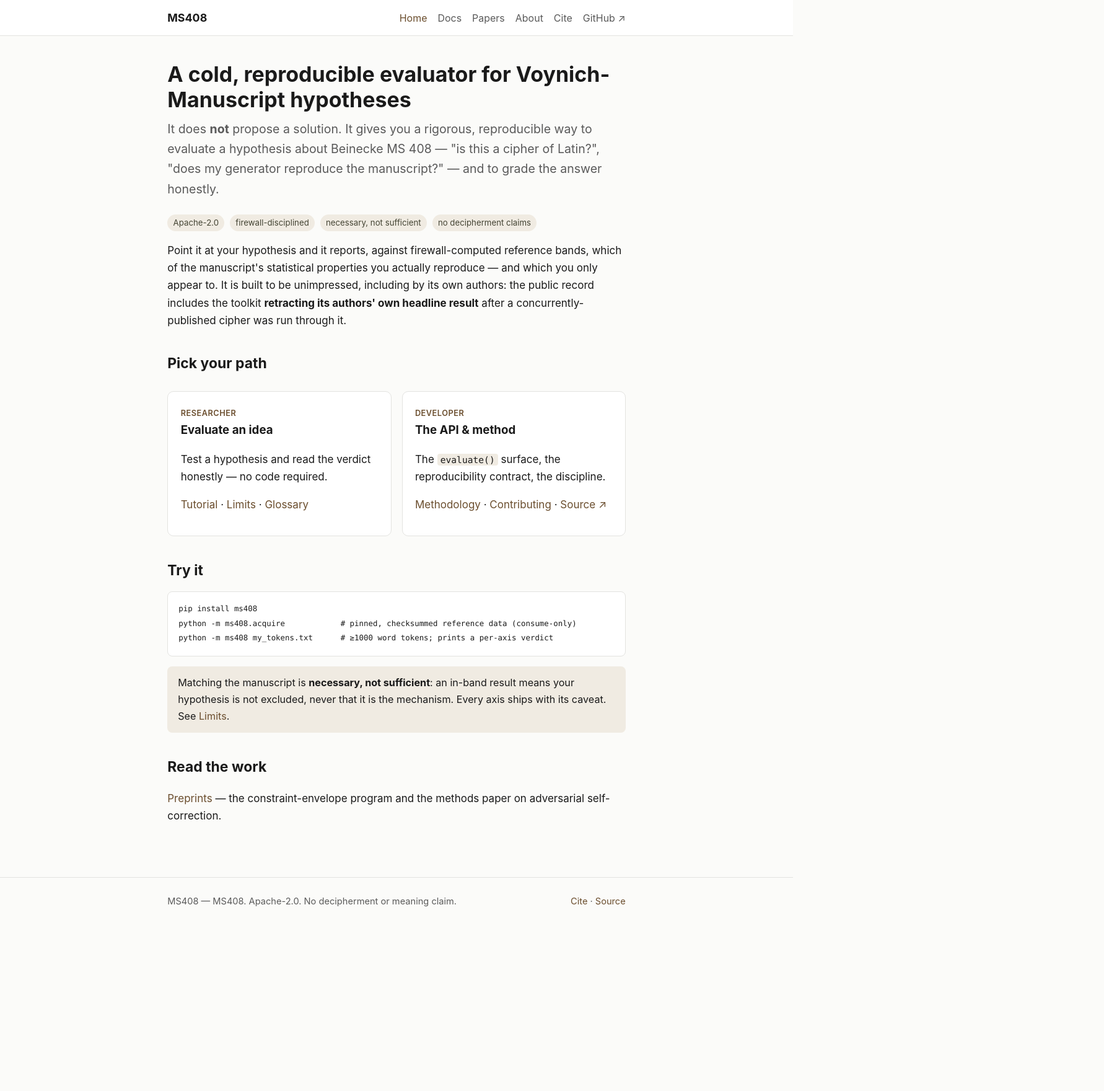
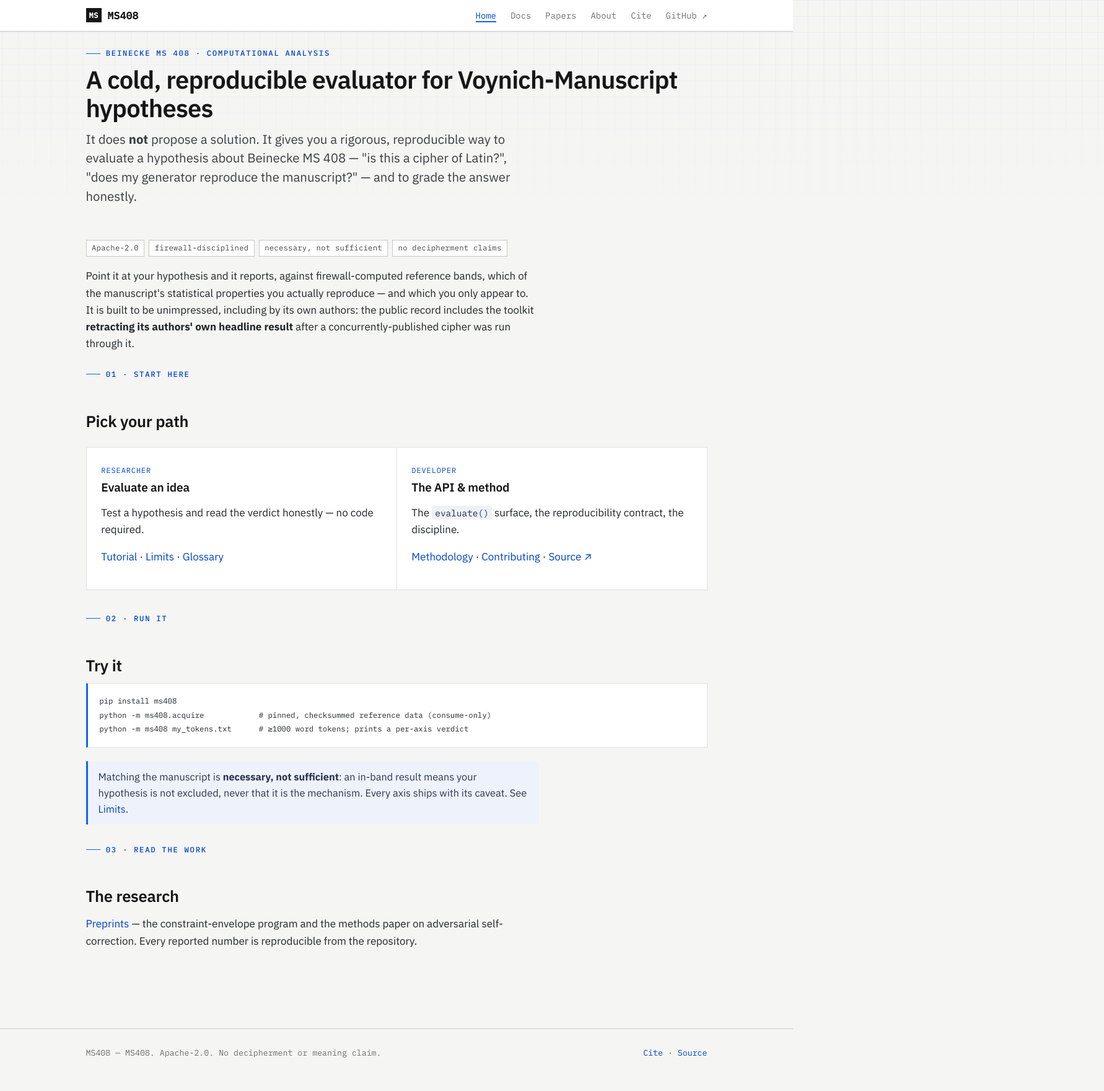
Before and after one commit to DireLabs/ms408, an Astro site in the folder site/: page /ms408/ in a window 1280 px wide. Shown: the whole page at 62% size, 1782 px wide, since content can reach past the window. Before the commit the page ends 1517 px from the top, so only its background shows below. Built offline with nearby package versions, Linux system fonts and the light colour scheme; Astro itself is replaced by a stand-in of ours; no server answers.

Commit message:
Site design lift (IBM Plex/architectural) + paper-PDF pipeline + SEO strategy
Design lift (1.1): self-hosted IBM Plex Sans/Mono/Serif via @fontsource; a
Carbon-derived technical register — mono uppercase eyebrows with rule ticks, hairline
rules, sharp (0-radius) cards on a hairline grid, IBM interactive-blue accent, a faint
blueprint grid behind the hero, and IBM Plex Serif for long-form doc prose (research-
paper reading feel). Landing gets numbered section eyebrows. ~80% professional, 20%
blueprint, per the brief. Builds clean (10 pages, fonts bundled).

Papers PDF (1.6): site/scripts/build-papers.sh compiles paper/v7 + paper/methods/v3
into site/public/papers/<id>.pdf (gitignored build artifacts); the papers page links
them; pages.yml installs texlive + latexmk and builds the PDFs before the Astro build,
so PDFs ship with the deploy (no committed binaries). Verified end-to-end locally.

SEO (1.5): docs/SEO_STRATEGY.md from the research pass — own the methodology long tail
(not head terms), AEO-first content, technical baseline (sitemap/canonical/OG/JSON-LD:
ScholarlyArticle/SoftwareSourceCode/Organization), CITATION.cff→Zenodo DOI as top
backlink, privacy analytics + Search Console, prioritized roadmap. Surfaces a new
decision D-site-5 (custom domain as an SEO prerequisite).

Co-Authored-By: Claude Opus 4.8 <noreply@anthropic.com>
Claude-Session: https://claude.ai/code/session_013Vdu78sJedjzxx7MHC3ez2

```diff
--- a/site/package.json
+++ b/site/package.json
@@ -12,6 +12,9 @@
     "check": "astro check"
   },
   "dependencies": {
+    "@fontsource/ibm-plex-mono": "^5.1.0",
+    "@fontsource/ibm-plex-sans": "^5.1.0",
+    "@fontsource/ibm-plex-serif": "^5.1.0",
     "astro": "^5.2.0"
   }
 }
--- a/site/src/data/papers.json
+++ b/site/src/data/papers.json
@@ -7,6 +7,7 @@
     "date": "2026-07-25",
     "status": "preprint",
     "sourceDir": "paper/v7",
+    "pdf": "constraint-envelope.pdf",
     "doi": null,
     "abstract": "A computational program on Beinecke MS 408 whose goal is not decipherment but defensibly shrinking the constraint envelope around what the book is, with every claim carrying an A–D evidence grade. It couples three disciplines — a synthetic ground-truth harness, a firewall (all numbers from deterministic versioned code), and a standing clean-context adversarial refutation pass. It confirms the low-entropy anomaly, a two-system (Currier A/B) structure, strong positional grammar, and dense paradigmatic morphology; finds no lexical label→feature naming and that no statistic localizes meaning; robustly excludes word-order-preserving ciphers while leaving the verbose+homophonic class inconclusive; and reports that, across iterations, the refutation pass repeatedly overturned the program's own conclusions. No translation or real-taxon claim is made.",
     "note": "Supersedes v6b (folds the block-scale ΔI result E33 and the open-source release)."
@@ -19,6 +20,7 @@
     "date": "2026-07-17",
     "status": "preprint",
     "sourceDir": "paper/methods/v3",
+    "pdf": "adversarial-self-correction.pdf",
     "doi": null,
     "abstract": "Computational study of ground-truth-free corpora is unusually prone to plausible-but-wrong conclusions. We describe an operating architecture that couples a synthetic ground-truth harness, a firewall (every reported number produced by deterministic, versioned code — nothing estimated or recalled), and a standing clean-context adversarial refutation pass whose briefs are archived. Over an eleven-iteration program on the Voynich Manuscript, we report a firewall-verified record in which over a dozen first-pass conclusions — several asserted by the program's own analysis code, two of them negatives — were narrowed, withdrawn, or retracted. We offer the architecture, with an adoption checklist, as a disciplined default worth adopting and testing, not a demonstrated cure.",
     "note": "This paper was itself subjected to the same refutation pass."
--- a/site/src/pages/docs/[...slug].astro
+++ b/site/src/pages/docs/[...slug].astro
@@ -11,10 +11,11 @@ const { doc } = Astro.props;
 const { Content } = await render(doc);
 ---
 <Base title={doc.data.title} description={doc.data.description} active="docs">
-  <p style="font-size:0.9rem"><a href={href('docs')}>← Docs</a></p>
+  <p class="eyebrow">Docs / {doc.data.audience === 'both' ? 'Everyone' : doc.data.audience}</p>
+  <p style="font-size:0.82rem;font-family:var(--font-mono)"><a href={href('docs')}>← All docs</a></p>
   <h1>{doc.data.title}</h1>
   {doc.data.description && <p class="lede">{doc.data.description}</p>}
-  <article>
+  <article class="prose">
     <Content />
   </article>
   <hr />
--- a/site/src/pages/index.astro
+++ b/site/src/pages/index.astro
@@ -3,12 +3,15 @@ import Base from '../layouts/Base.astro';
 import { href, REPO_URL, SITE_TAGLINE } from '../config';
 ---
 <Base title={null} description={SITE_TAGLINE} active="home">
+  <section class="hero">
+    <p class="eyebrow">Beinecke MS 408 · computational analysis</p>
     <h1>A cold, reproducible evaluator for Voynich-Manuscript hypotheses</h1>
     <p class="lede">
       It does <strong>not</strong> propose a solution. It gives you a rigorous, reproducible way
       to evaluate a hypothesis about Beinecke MS&nbsp;408 — "is this a cipher of Latin?", "does my
       generator reproduce the manuscript?" — and to grade the answer honestly.
     </p>
+  </section>
   <div class="badges">
     <span class="pill">Apache-2.0</span>
     <span class="pill">firewall-disciplined</span>
@@ -24,6 +27,7 @@ import { href, REPO_URL, SITE_TAGLINE } from '../config';
     concurrently-published cipher was run through it.
   </p>
 
+  <p class="eyebrow">01 · Start here</p>
   <h2>Pick your path</h2>
   <div class="cards">
     <div class="card">
@@ -42,6 +46,7 @@ import { href, REPO_URL, SITE_TAGLINE } from '../config';
     </div>
   </div>
 
+  <p class="eyebrow">02 · Run it</p>
   <h2>Try it</h2>
   <pre><code>pip install ms408
 python -m ms408.acquire            # pinned, checksummed reference data (consume-only)
@@ -52,7 +57,9 @@ python -m ms408 my_tokens.txt      # ≥1000 word tokens; prints a per-axis verd
     its caveat. See <a href={href('docs/limits')}>Limits</a>.
   </p>
 
-  <h2>Read the work</h2>
+  <p class="eyebrow">03 · Read the work</p>
+  <h2>The research</h2>
   <p><a href={href('papers')}>Preprints</a> — the constraint-envelope program and the methods
-    paper on adversarial self-correction.</p>
+    paper on adversarial self-correction. Every reported number is reproducible from the
+    repository.</p>
 </Base>
--- a/site/src/pages/papers/index.astro
+++ b/site/src/pages/papers/index.astro
@@ -1,6 +1,6 @@
 ---
 import Base from '../../layouts/Base.astro';
-import { REPO_URL } from '../../config';
+import { REPO_URL, href } from '../../config';
 import papers from '../../data/papers.json';
 ---
 <Base title="Papers" description="Preprints from the MS408 program." active="papers">
@@ -19,6 +19,7 @@ import papers from '../../data/papers.json';
       <p>{p.abstract}</p>
       {p.note && <p class="note">{p.note}</p>}
       <p style="font-size:0.9rem">
+        {p.pdf && <><a href={href(`papers/${p.pdf}`)}>PDF ↓</a> · </>}
         <a href={`${REPO_URL}/tree/main/${p.sourceDir}`}>LaTeX source ↗</a>
         {p.doi && <> · <a href={`https://doi.org/${p.doi}`}>doi:{p.doi}</a></>}
       </p>
--- a/site/src/styles/global.css
+++ b/site/src/styles/global.css
@@ -1,65 +1,127 @@
+/* MS408 design system — IBM Plex + a technical/architectural register.
+   Structural UI in Plex Sans/Mono; long-form reading in Plex Serif; mono eyebrows,
+   hairline rules, blueprint grid. Restrained: ~80% research-paper, ~20% blueprint. */
+
 :root {
-  --ink: #1a1a1a;
-  --muted: #5a5a5a;
-  --line: #e3e3e0;
-  --bg: #fbfbf9;
-  --accent: #6b4e2e;      /* manuscript-ink brown */
-  --accent-soft: #f0ebe2;
-  --max: 46rem;
-  --font: -apple-system, BlinkMacSystemFont, "Segoe UI", Roboto, Helvetica, Arial, sans-serif;
-  --mono: ui-monospace, SFMono-Regular, "SF Mono", Menlo, Consolas, monospace;
+  --font-sans: "IBM Plex Sans", system-ui, -apple-system, "Segoe UI", Roboto, sans-serif;
+  --font-mono: "IBM Plex Mono", ui-monospace, SFMono-Regular, Menlo, monospace;
+  --font-serif: "IBM Plex Serif", Georgia, "Times New Roman", serif;
+
+  /* Carbon-derived neutrals */
+  --ink: #161616;         /* gray-100 */
+  --text: #21272a;
+  --muted: #6f6f6f;       /* gray-60 */
+  --faint: #a8a8a8;       /* gray-40 */
+  --line: #e0e0e0;        /* gray-20 hairline */
+  --line-2: #c6c6c6;      /* gray-30 */
+  --bg: #f5f5f3;          /* warm gray-10 (paper) */
+  --panel: #ffffff;
+  --accent: #0f62fe;      /* IBM interactive blue */
+  --accent-ink: #0043ce;
+  --grid: rgba(15, 98, 254, 0.055);
+
+  --max: 62rem;
+  --measure: 43rem;
 }
+
 * { box-sizing: border-box; }
-html { font-size: 17px; }
+html { font-size: 17px; -webkit-text-size-adjust: 100%; scroll-behavior: smooth; }
 body {
-  margin: 0; color: var(--ink); background: var(--bg);
-  font-family: var(--font); line-height: 1.65;
+  margin: 0; background: var(--bg); color: var(--text);
+  font-family: var(--font-sans); line-height: 1.6; font-feature-settings: "kern", "liga";
   -webkit-font-smoothing: antialiased;
 }
-a { color: var(--accent); text-decoration: none; }
+.wrap { max-width: var(--max); margin: 0 auto; padding: 0 1.5rem; }
+::selection { background: rgba(15, 98, 254, 0.16); }
+
+a { color: var(--accent-ink); text-decoration: none; text-underline-offset: 2px; }
 a:hover { text-decoration: underline; }
-.wrap { max-width: var(--max); margin: 0 auto; padding: 0 1.25rem; }
 
-header.site {
-  border-bottom: 1px solid var(--line); background: #fff;
-  position: sticky; top: 0; z-index: 10;
+/* ---- Eyebrows / labels (the technical signature) ---- */
+.eyebrow {
+  font-family: var(--font-mono); font-size: 0.72rem; font-weight: 500;
+  text-transform: uppercase; letter-spacing: 0.14em; color: var(--accent-ink);
+  display: inline-flex; align-items: center; gap: 0.5rem; margin: 0 0 0.6rem;
 }
-header.site .wrap { display: flex; align-items: baseline; gap: 1.25rem; padding: 0.8rem 1.25rem; }
-header.site .brand { font-weight: 700; color: var(--ink); font-size: 1.05rem; }
-header.site nav { display: flex; gap: 1rem; flex-wrap: wrap; margin-left: auto; font-size: 0.94rem; }
+.eyebrow::before { content: ""; width: 1.4rem; height: 1px; background: var(--accent); }
+
+/* ---- Type ---- */
+h1, h2, h3, h4 { font-family: var(--font-sans); color: var(--ink); font-weight: 600;
+  line-height: 1.15; letter-spacing: -0.01em; }
+h1 { font-size: 2.35rem; margin: 0 0 0.7rem; letter-spacing: -0.02em; }
+h2 { font-size: 1.5rem; margin: 2.4rem 0 0.7rem; }
+h3 { font-size: 1.12rem; margin: 1.7rem 0 0.4rem; }
+.lede { font-size: 1.2rem; line-height: 1.5; color: #3a3f42; margin: 0 0 1.6rem; max-width: var(--measure); }
+p { max-width: var(--measure); }
+
+hr { border: 0; border-top: 1px solid var(--line); margin: 2.5rem 0; }
+
+/* ---- Header: technical top bar ---- */
+header.site { background: var(--panel); border-bottom: 1px solid var(--line-2); position: sticky; top: 0; z-index: 20; }
+header.site .wrap { display: flex; align-items: center; gap: 1.5rem; padding: 0.7rem 1.5rem; }
+header.site .brand { font-family: var(--font-mono); font-weight: 600; font-size: 0.95rem;
+  letter-spacing: 0.02em; color: var(--ink); display: inline-flex; align-items: center; gap: 0.55rem; }
+header.site .brand::before { content: "MS"; background: var(--ink); color: #fff; font-size: 0.7rem;
+  padding: 0.12rem 0.3rem; letter-spacing: 0.05em; }
+header.site nav { display: flex; gap: 1.35rem; margin-left: auto; flex-wrap: wrap;
+  font-family: var(--font-mono); font-size: 0.82rem; }
 header.site nav a { color: var(--muted); }
-header.site nav a:hover, header.site nav a[aria-current="page"] { color: var(--accent); }
+header.site nav a:hover, header.site nav a[aria-current="page"] { color: var(--accent-ink); text-decoration: none; }
+header.site nav a[aria-current="page"] { box-shadow: inset 0 -2px 0 var(--accent); }
 
-main { padding: 2.5rem 0 4rem; }
-h1 { font-size: 2rem; line-height: 1.2; margin: 0 0 0.6rem; }
-h2 { font-size: 1.35rem; margin: 2.2rem 0 0.6rem; }
-h3 { font-size: 1.1rem; margin: 1.6rem 0 0.4rem; }
-.lede { font-size: 1.15rem; color: var(--muted); margin: 0 0 1.5rem; }
-hr { border: none; border-top: 1px solid var(--line); margin: 2.5rem 0; }
+main { padding: 3rem 0 4.5rem; }
 
-code { font-family: var(--mono); font-size: 0.86em; background: var(--accent-soft);
-  padding: 0.1em 0.35em; border-radius: 4px; }
-pre { background: #fff; border: 1px solid var(--line); border-radius: 8px;
-  padding: 0.9rem 1rem; overflow-x: auto; font-size: 0.85rem; }
-pre code { background: none; padding: 0; }
-blockquote { margin: 1.2rem 0; padding: 0.4rem 1rem; border-left: 3px solid var(--accent);
-  background: var(--accent-soft); color: #443; border-radius: 0 6px 6px 0; }
-table { border-collapse: collapse; width: 100%; font-size: 0.92rem; margin: 1rem 0; }
-th, td { border: 1px solid var(--line); padding: 0.4rem 0.6rem; text-align: left; }
-th { background: var(--accent-soft); }
+/* ---- Blueprint hero ---- */
+.hero { position: relative; padding: 1rem 0 0.5rem; margin: -3rem 0 0; }
+.hero::before {
+  content: ""; position: absolute; inset: -3rem -50vw 0; z-index: -1;
+  background-image: linear-gradient(var(--grid) 1px, transparent 1px),
+                    linear-gradient(90deg, var(--grid) 1px, transparent 1px);
+  background-size: 26px 26px; background-position: center top;
+  -webkit-mask-image: linear-gradient(#000, transparent 92%);
+  mask-image: linear-gradient(#000, transparent 92%);
+}
 
-.cards { display: grid; gap: 1rem; grid-template-columns: 1fr 1fr; margin: 1.5rem 0; }
-@media (max-width: 34rem) { .cards { grid-template-columns: 1fr; } }
-.card { border: 1px solid var(--line); border-radius: 10px; padding: 1.1rem 1.2rem; background: #fff; }
-.card h3 { margin-top: 0; }
-.card .tag { font-size: 0.75rem; text-transform: uppercase; letter-spacing: 0.04em;
-  color: var(--accent); font-weight: 600; }
+/* ---- Prose (long-form docs) — research-paper serif ---- */
+.prose { font-family: var(--font-serif); font-size: 1.06rem; line-height: 1.72; color: #23282b; }
+.prose p, .prose li { max-width: var(--measure); }
+.prose h2, .prose h3, .prose h4 { font-family: var(--font-sans); }
+.prose code, .prose kbd { font-family: var(--font-mono); }
+.prose a { text-decoration: underline; text-decoration-color: var(--line-2); }
+.prose a:hover { text-decoration-color: var(--accent); }
 
-.badges { display: flex; gap: 0.5rem; flex-wrap: wrap; margin: 1rem 0; }
-.pill { font-size: 0.78rem; background: var(--accent-soft); color: #443;
-  padding: 0.15rem 0.55rem; border-radius: 999px; }
-.note { background: var(--accent-soft); border-radius: 8px; padding: 0.8rem 1rem; font-size: 0.95rem; }
+/* ---- Code ---- */
+code { font-family: var(--font-mono); font-size: 0.85em; background: #eef1f6; color: #1a2b4a;
+  padding: 0.12em 0.36em; border-radius: 2px; }
+pre { background: var(--panel); border: 1px solid var(--line); border-left: 3px solid var(--accent);
+  padding: 1rem 1.1rem; overflow-x: auto; font-size: 0.85rem; line-height: 1.55; border-radius: 0; }
+pre code { background: none; padding: 0; color: inherit; }
 
-footer.site { border-top: 1px solid var(--line); color: var(--muted); font-size: 0.86rem;
-  padding: 1.5rem 0 3rem; }
+blockquote, .note { border-left: 3px solid var(--accent); background: #eef2fb;
+  padding: 0.7rem 1rem; margin: 1.3rem 0; border-radius: 0; color: #2b3550; }
+.note { font-size: 0.96rem; }
+
+table { border-collapse: collapse; width: 100%; font-size: 0.9rem; margin: 1.2rem 0; }
+th, td { border: 1px solid var(--line); padding: 0.45rem 0.65rem; text-align: left; vertical-align: top; }
+th { background: #eef1f6; font-family: var(--font-mono); font-weight: 500; font-size: 0.82rem;
+  text-transform: uppercase; letter-spacing: 0.03em; }
+
+/* ---- Cards (sharp, architectural) ---- */
+.cards { display: grid; gap: 1px; grid-template-columns: 1fr 1fr; margin: 1.6rem 0;
+  background: var(--line); border: 1px solid var(--line); }
+@media (max-width: 36rem) { .cards { grid-template-columns: 1fr; } }
+.card { background: var(--panel); padding: 1.3rem 1.4rem; }
+.card h3 { margin-top: 0.2rem; }
+.card .tag { font-family: var(--font-mono); font-size: 0.7rem; text-transform: uppercase;
+  letter-spacing: 0.08em; color: var(--accent-ink); }
+
+/* ---- Pills / badges ---- */
+.badges { display: flex; gap: 0.4rem; flex-wrap: wrap; margin: 1.1rem 0; }
+.pill { font-family: var(--font-mono); font-size: 0.72rem; letter-spacing: 0.02em;
+  background: var(--panel); border: 1px solid var(--line-2); color: #444;
+  padding: 0.16rem 0.5rem; }
+
+/* ---- Footer ---- */
+footer.site { border-top: 1px solid var(--line-2); color: var(--muted);
+  font-family: var(--font-mono); font-size: 0.78rem; padding: 1.6rem 0 3rem; margin-top: 2rem; }
 footer.site .wrap { display: flex; gap: 1rem; flex-wrap: wrap; justify-content: space-between; }
```
Also changed, not shown: docs/SEO_STRATEGY.md (added, +130 -0 lines), site/src/layouts/Base.astro (+7 -0 lines), .github/workflows/pages.yml, 3 other files. Lines whose indentation alone changed are shown as unchanged.
